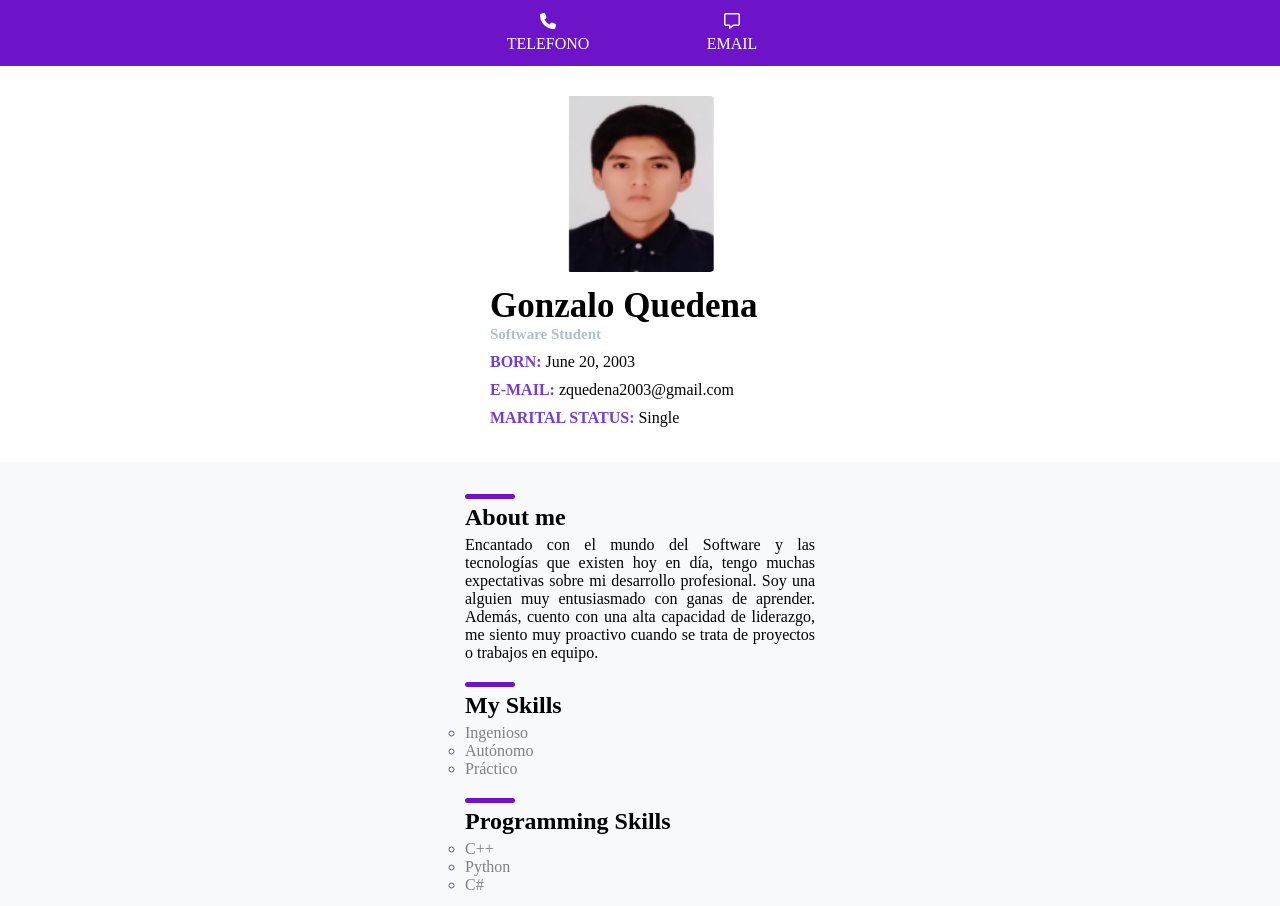
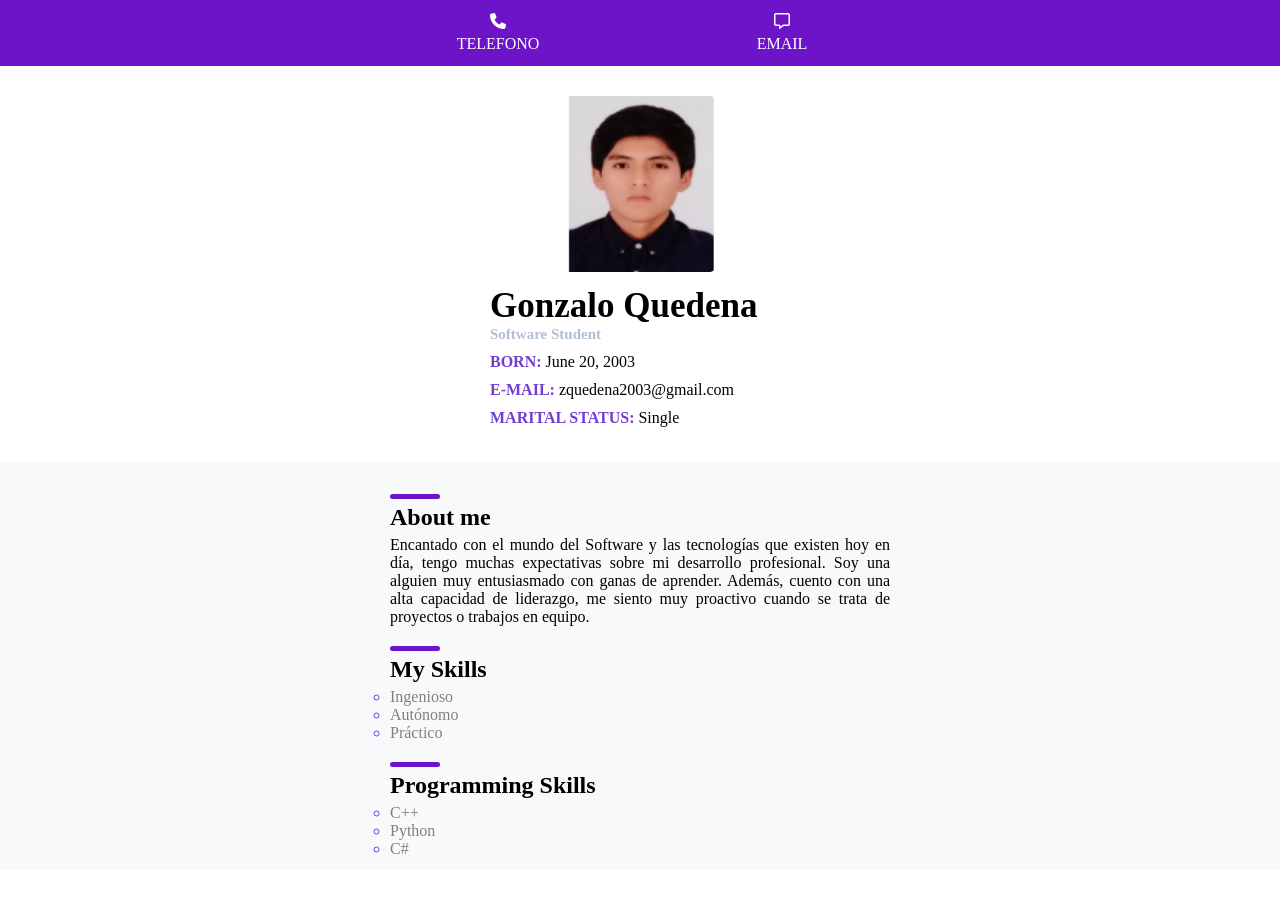
Before and after one commit to GonzaQued/GonzaQued.github.io, a plain HTML site: page index.html in a window 1280 px wide. After the commit the page ends 870 px from the top, so only its background shows below. Drawn offline with Linux system fonts and the light colour scheme.

Commit message:
CSS Styles 700px

```diff
--- a/src/styles.css
+++ b/src/styles.css
@@ -106,3 +106,14 @@ header div {
   color: #808080;
   font-weight: 200;
 }
+
+@media (min-width: 700px) {
+
+  header a {
+    width: 250px;
+  }
+
+  .g-info div {
+    width: 500px;
+  }
+}
```
